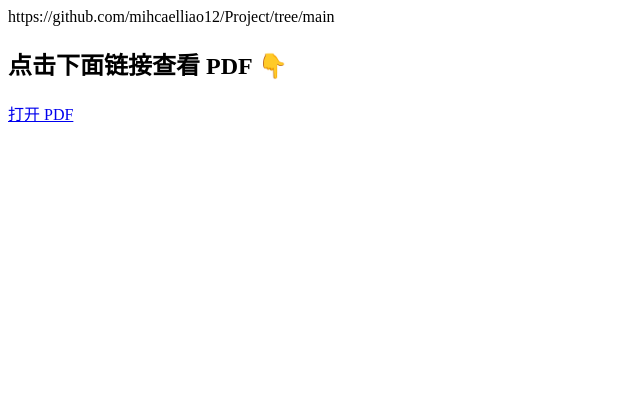
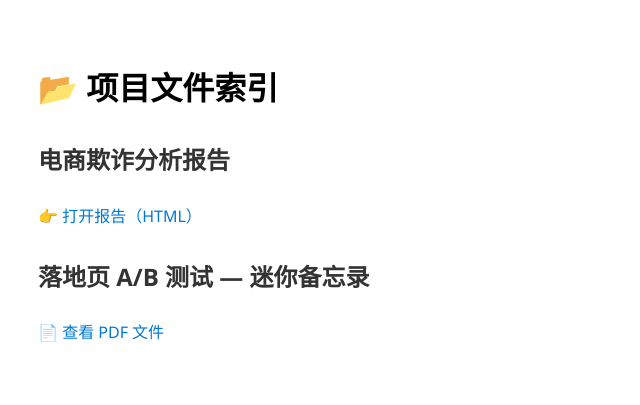
Before and after one commit to mihcaelliao12/Project, a plain HTML site: page index.html in a window 1280 px wide. Shown: the whole page, without its empty margins (0-640 px from the left). Drawn offline with Linux system fonts and the light colour scheme.

Commit message:
Update index.html

```diff
--- a/index.html
+++ b/index.html
@@ -1,11 +1,28 @@
 <!DOCTYPE html>
-<html>
-<head>https://github.com/mihcaelliao12/Project/tree/main
-    <meta charset="UTF-8">
-    <title>PDF 预览</title>
+<html lang="zh">
+<head>
+  <meta charset="UTF-8">
+  <title>项目文件索引</title>
+  <style>
+    body { font-family: "Segoe UI", sans-serif; padding: 30px; line-height: 1.8; }
+    h2 { color: #333; }
+    a { color: #0078D7; text-decoration: none; }
+    a:hover { text-decoration: underline; }
+    .file-block { margin-bottom: 25px; }
+  </style>
 </head>
 <body>
-    <h2>点击下面链接查看 PDF 👇</h2>
-    <a href="落地页 A_B 测试 — 迷你备忘录.pdf">打开 PDF</a>
+  <h1>📂 项目文件索引</h1>
+
+  <div class="file-block">
+    <h2>电商欺诈分析报告</h2>
+    <a href="电商欺诈分析.html" target="_blank">👉 打开报告（HTML）</a>
+  </div>
+
+  <div class="file-block">
+    <h2>落地页 A/B 测试 — 迷你备忘录</h2>
+    <a href="落地页 A_B 测试 — 迷你备忘录.pdf" target="_blank">📄 查看 PDF 文件</a>
+  </div>
+
 </body>
 </html>
```
